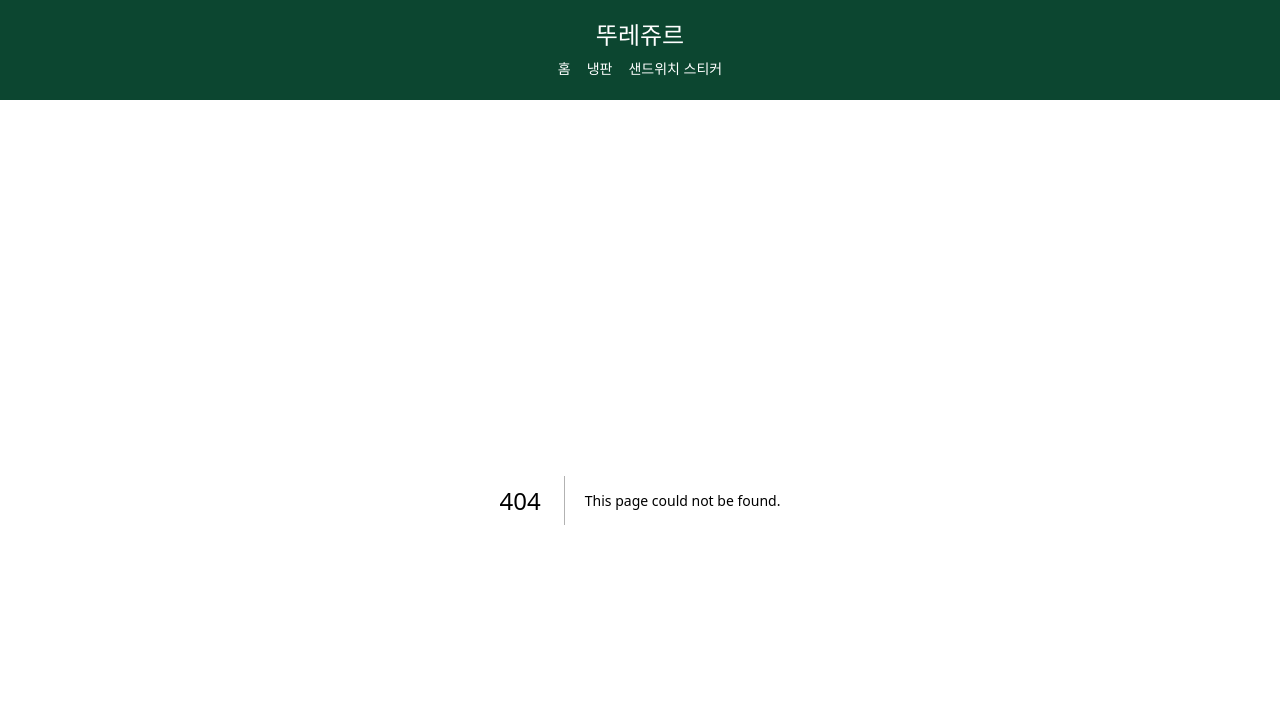
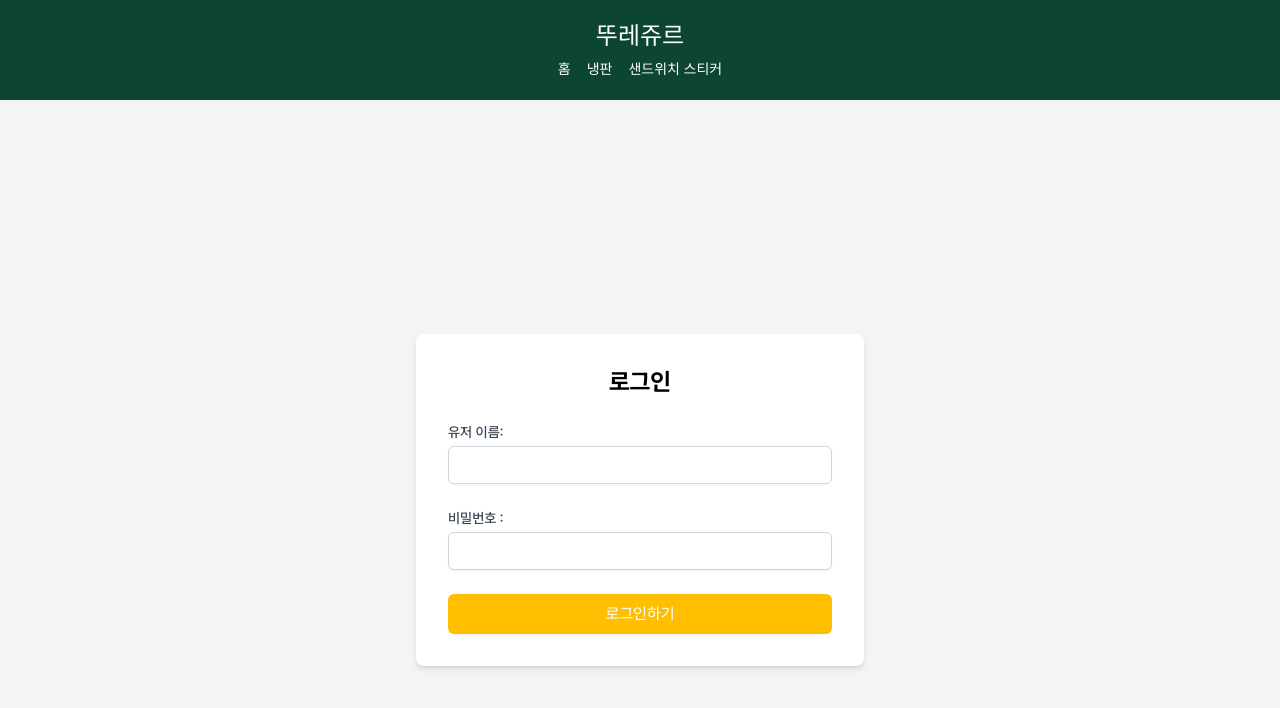
Before and after one commit to anonymousRecords/touslesjours-admin, a Next.js app: page /auth in a window 1280 px wide. Before the commit this address had no page. Shown: the top 708 px of the page. Built offline with nearby package versions, Linux system fonts and the light colour scheme; a web font is replaced by a local one.

Commit message:
feat : 로그인 페이지 구현

```diff
--- /dev/null
+++ b/src/app/auth/page.tsx
@@ -0,0 +1,67 @@
+'use client';
+
+import { signIn } from 'next-auth/react';
+import { useState } from 'react';
+
+const SignIn = () => {
+  const [username, setUsername] = useState('');
+  const [password, setPassword] = useState('');
+
+  const handleSubmit = async (e: React.FormEvent) => {
+    e.preventDefault();
+    await signIn('credentials', {
+      redirect: true,
+      username,
+      password,
+      callbackUrl: '/',
+    });
+  };
+
+  return (
+    <div className="flex min-h-screen items-center justify-center bg-gray-100">
+      <div className="w-full max-w-md p-8 space-y-6 bg-white rounded-lg shadow-md">
+        <h1 className="text-2xl font-bold text-center">로그인</h1>
+        <form className="space-y-6" onSubmit={handleSubmit}>
+          <div>
+            <label htmlFor="username" className="block text-sm font-medium text-gray-700">
+              유저 이름:
+            </label>
+            <input
+              id="username"
+              name="username"
+              type="text"
+              value={username}
+              onChange={(e) => setUsername(e.target.value)}
+              required
+              className="w-full px-3 py-2 mt-1 border border-gray-300 rounded-md shadow-sm focus:ring-indigo-500 focus:border-indigo-500 sm:text-sm"
+            />
+          </div>
+          <div>
+            <label htmlFor="password" className="block text-sm font-medium text-gray-700">
+              비밀번호 :
+            </label>
+            <input
+              id="password"
+              name="password"
+              type="password"
+              value={password}
+              onChange={(e) => setPassword(e.target.value)}
+              required
+              className="w-full px-3 py-2 mt-1 border border-gray-300 rounded-md shadow-sm focus:ring-[#FFBF00] focus:border-[#FFBF00] sm:text-sm"
+            />
+          </div>
+          <div>
+            <button
+              type="submit"
+              className="w-full px-4 py-2 text-white bg-[#FFBF00] rounded-md shadow-sm hover:bg-[#FFBF00] focus:outline-none focus:ring-2 focus:ring-offset-2 focus:ring-[#FFBF00]"
+            >
+              로그인하기
+            </button>
+          </div>
+        </form>
+      </div>
+    </div>
+  );
+};
+
+export default SignIn;
```
